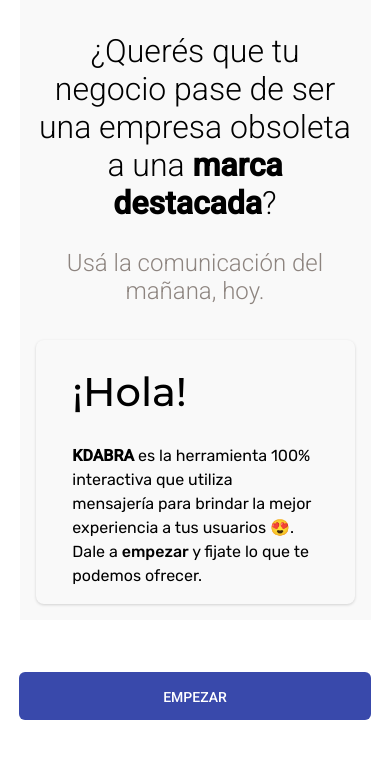
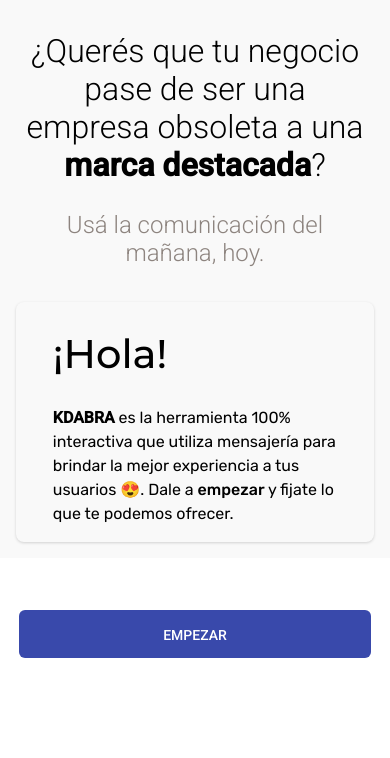
Before and after one commit to FedeAPerez/kdabrawebplatform, a React (Create React App) app: page / in a window 390 px wide. Shown: the top 758 px of the page. Built offline with nearby package versions, Linux system fonts and the light colour scheme.

Commit message:
more mobile

```diff
--- a/src/App.css
+++ b/src/App.css
@@ -246,6 +246,9 @@
    .message right{
      width: 90%;
    }
+   .kdabra-app-container {
+     width: 100%;
+   }
 
    .kdabra-app-response-container {
     background-color: white;
```
